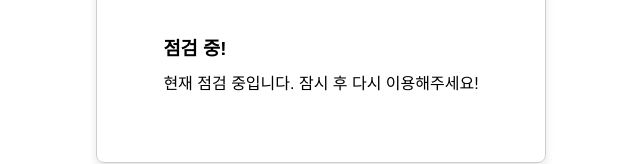
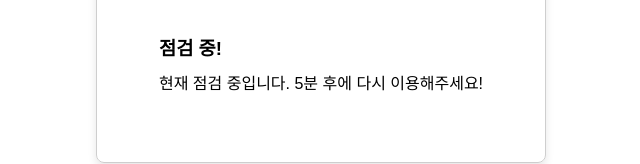
Before and after one commit to Team-COCOs/COCO_FrontEnd, a Next.js app: page / in a window 1280 px wide. Shown: the part 367-531 px from the top of the page, without its empty margins (319-959 px from the left). Built offline with nearby package versions, Linux system fonts and the light colour scheme; no server answers; a web font is replaced by a local one.

Commit message:
feat: 점검

```diff
--- a/src/components/ServerDownPage/index.tsx
+++ b/src/components/ServerDownPage/index.tsx
@@ -12,7 +12,7 @@ const ServerDownPage = () => {
         <div className="Success_box">
           <div className="Success_text">
             <h3>점검 중!</h3>
-            <p> 현재 점검 중입니다. 잠시 후 다시 이용해주세요!</p>
+            <p> 현재 점검 중입니다. 5분 후에 다시 이용해주세요!</p>
           </div>
         </div>
       </div>
--- a/src/pages/_app.tsx
+++ b/src/pages/_app.tsx
@@ -31,6 +31,7 @@ export default function App({ Component, pageProps }: AppProps) {
         const res = await axios.get(
           `${process.env.NEXT_PUBLIC_API_URL}/health`
         );
+        if (!res.data.ok) throw new Error();
         setIsServerDown(false);
       } catch (e) {
         setIsServerDown(true);
```
